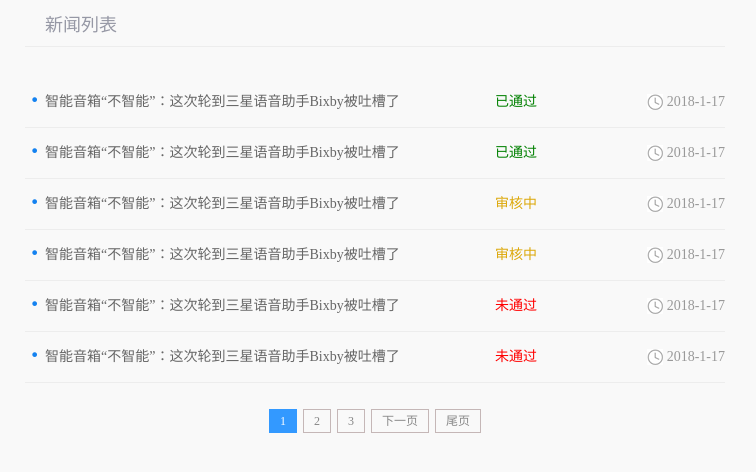
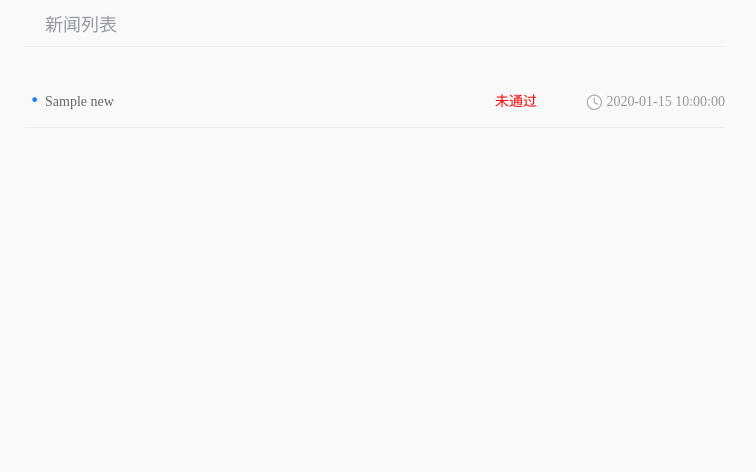
Before and after one commit to shanesl/InfoNews, a Flask app: template info/templates/news/user_news_list.html in a window 1280 px wide. Shown: the top 472 px of the page, without its empty margins (265-1021 px from the left). Run offline with Flask 2, Linux system fonts and the light colour scheme; the template is opened without the code that fills it: most values are stand-ins (such as "Sample title", 1, 10 or a date in 2020); parts of the project's set-up code (start-up, migrations or seed data) failed here and were passed over.

Commit message:
新闻发布展示列表

```diff
--- a/info/templates/news/user.html
+++ b/info/templates/news/user.html
@@ -21,7 +21,7 @@
             <li><a href="{{ url_for("user.pass_info") }}" target="main_frame">密码修改</a></li>
             <li><a href="{{ url_for("user.collection") }}" target="main_frame">我的收藏</a></li>
             <li><a href="{{ url_for("user.news_release") }}" target="main_frame">新闻发布</a></li>
-            <li><a href="user_news_list.html" target="main_frame">新闻列表</a></li>
+            <li><a href="{{ url_for("user.news_list") }}" target="main_frame">新闻列表</a></li>
         </ul>
     </div>
     <div class="user_con fr">
--- a/info/templates/news/user_news_list.html
+++ b/info/templates/news/user_news_list.html
@@ -14,24 +14,28 @@
 <div class="news_list">
     <h3>新闻列表</h3>
     <ul class="article_list">
-            <li><a href="user_news_release.html"  target="_blank">智能音箱“不智能”：这次轮到三星语音助手Bixby被吐槽了</a><em class="pass">已通过</em><span>2018-1-17</span></li>
-            <li><a href="#"  target="_blank">智能音箱“不智能”：这次轮到三星语音助手Bixby被吐槽了</a><em class="pass">已通过</em><span>2018-1-17</span></li>
-            <li><a href="#">智能音箱“不智能”：这次轮到三星语音助手Bixby被吐槽了</a><em class="review">审核中</em><span>2018-1-17</span></li>
-            <li><a href="#">智能音箱“不智能”：这次轮到三星语音助手Bixby被吐槽了</a><em class="review">审核中</em><span>2018-1-17</span></li>
+        {% for news in data.news_list %}
+            {% if news.status == 0 %}  {# 已通过 #}
             <li>
-                <a href="#">智能音箱“不智能”：这次轮到三星语音助手Bixby被吐槽了</a>
+                <a href="{{ url_for("news.news_detail",news_id=news.id) }}" target="_blank">{{ news.title }}</a><em
+                    class="pass">已通过</em><span>{{ news.create_time }}</span>
+            </li>
+            {% elif news.status == 1 %} {# 待审核 #}
+            <li>
+                <a href="#">{{ news.title }}</a><em class="review">审核中</em><span>{{ news.create_time }}</span>
+            </li>
+            {% else %} {# 未通过 #}
+            <li>
+                <a href="#">{{ news.title }}</a>
                 <em class="nopass">未通过</em>
-                <span>2018-1-17</span>
-                <b>未通过原因：因为写的太boring,因为写的太boring,因为写的太boring,因为写的太boring,</b>
+                <span>{{ news.create_time }}</span>
+                <b>{{ news.reason }}</b>
             </li>
-            <li>
-                <a href="#">智能音箱“不智能”：这次轮到三星语音助手Bixby被吐槽了</a>
-                <em class="nopass">未通过</em>
-                <span>2018-1-17</span>
-                <b>未通过原因：因为写的太煽情,因为写的太煽情,因为写的太煽情,因为写的太煽情,</b>
-            </li>
+            {% endif %}
+        {% endfor %}
     </ul>
-        <div id="pagination" class="page" cur_page="1" total_page="3" source="/user/news_list"></div>
+    <div id="pagination" class="page" cur_page="{{ data.cur_page }}" total_page="{{ data.total_page }}"
+         source="{{ url_for("user.news_list") }}"></div>
 </div>
 </body>
 </html>
--- a/info/utils/constants.py
+++ b/info/utils/constants.py
@@ -13,8 +13,11 @@ HOME_PAGE_MAX_NEWS = 10
 # 用户的关注每一页最多数量
 USER_FOLLOWED_MAX_COUNT = 4
 
-# 用户收藏最多新闻数量
+# 用户收藏每一页最多新闻数量
 USER_COLLECTION_MAX_NEWS = 10
+
+# 用户发布每一页最多新闻数量
+USER_RELEASE_MAX_NEWS = 10
 
 # 其他用户每一页最多新闻数量
 OTHER_NEWS_PAGE_MAX_COUNT = 10
```
Also changed, not shown: info/modules/user/views.py (+31 -2 lines). Lines whose indentation alone changed are shown as unchanged.
